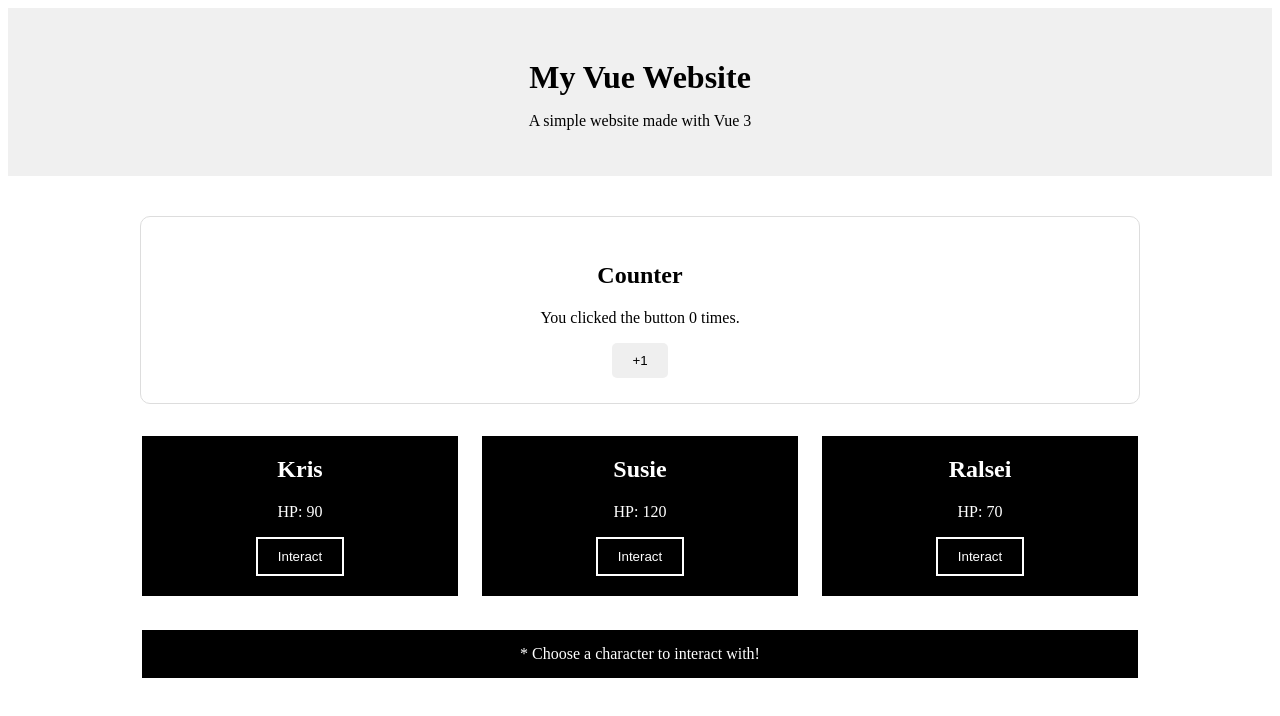
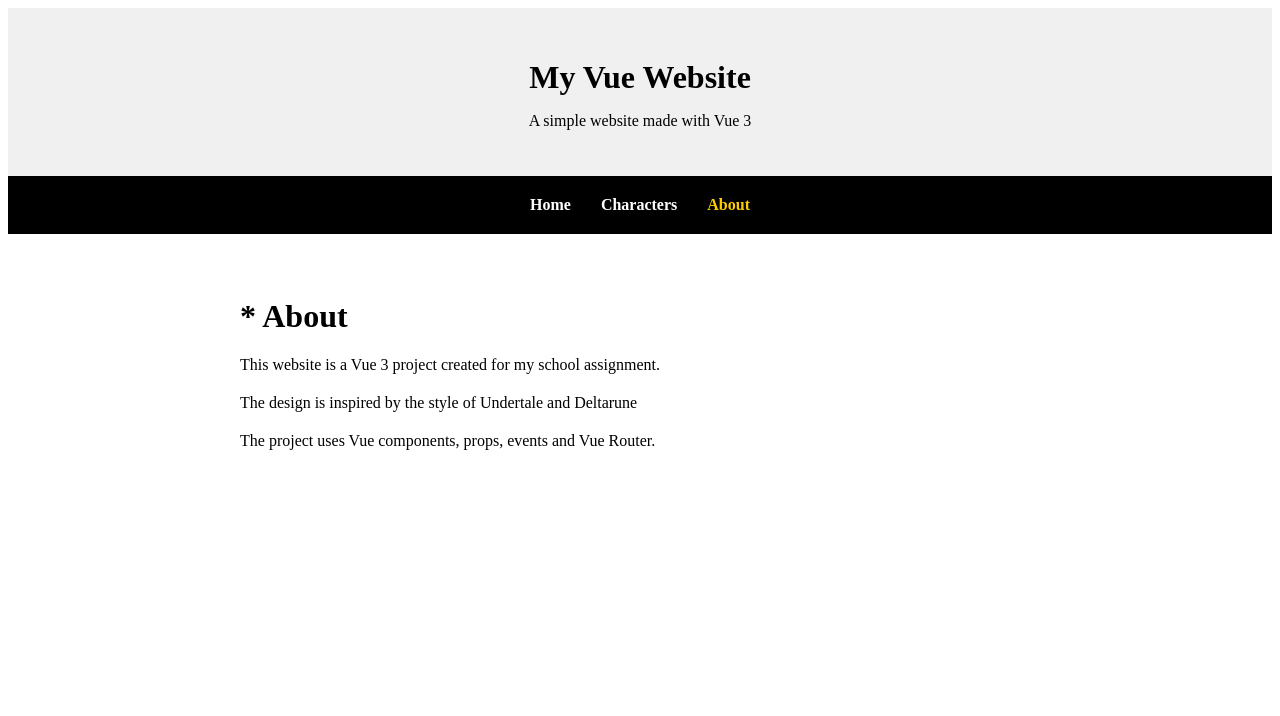
Before and after one commit to IvyOwO06/sppr-fullstack, a Vue app: page /about in a window 1280 px wide. Shown: the top 716 px of the page. Built offline with nearby package versions, Linux system fonts and the light colour scheme.

Commit message:
Add Vue Router and application views

```diff
--- a/package.json
+++ b/package.json
@@ -13,7 +13,8 @@
     "format": "prettier --write --experimental-cli src/"
   },
   "dependencies": {
-    "vue": "^3.5.42"
+    "vue": "^3.5.42",
+    "vue-router": "^5.3.1"
   },
   "devDependencies": {
     "@eslint/js": "^10.0.1",
--- a/src/App.vue
+++ b/src/App.vue
@@ -1,60 +1,40 @@
 <script setup>
 import Header from './components/Header.vue'
-import CounterCard from './components/CounterCard.vue'
-import CharacterCard from './components/CharacterCard.vue'
-import { ref } from 'vue'
-
-const message = ref('Choose a character to interact with!')
-
-function handleInteraction(characterName) {
-  message.value = `You interacted with ${characterName}!`
-}
 </script>
 
 <template>
   <Header />
 
-  <main>
-    <CounterCard />
+  <nav>
+    <RouterLink to="/">Home</RouterLink>
+    <RouterLink to="/characters">Characters</RouterLink>
+    <RouterLink to="/about">About</RouterLink>
+  </nav>
 
-    <div class="characters">
-      <CharacterCard name="Kris" :hp="90" @interact="handleInteraction" />
-
-      <CharacterCard name="Susie" :hp="120" @interact="handleInteraction" />
-
-      <CharacterCard name="Ralsei" :hp="70" @interact="handleInteraction" />
-    </div>
-
-    <p class="message">* {{ message }}</p>
-  </main>
+  <RouterView />
 </template>
 
 <style scoped>
-main {
-  max-width: 1000px;
-  margin: 40px auto;
-  padding: 0 20px;
+nav {
+  display: flex;
+  justify-content: center;
+  gap: 30px;
+  padding: 20px;
+  background-color: black;
+  border-bottom: 2px solid white;
 }
 
-.characters {
-  display: grid;
-  grid-template-columns: repeat(3, 1fr);
-  gap: 20px;
-  margin-top: 30px;
+nav a {
+  color: white;
+  text-decoration: none;
+  font-weight: bold;
 }
 
-.message {
-  margin-top: 30px;
-  padding: 15px;
-  border: 2px solid white;
-  background-color: black;
-  color: white;
-  text-align: center;
+nav a:hover {
+  color: #ffcc00;
 }
 
-@media (max-width: 700px) {
-  .characters {
-    grid-template-columns: 1fr;
-  }
+nav a.router-link-active {
+  color: #ffcc00;
 }
 </style>
--- a/src/components/InfoCard.vue
+++ /dev/null
@@ -1,16 +0,0 @@
-<template>
-  <secttion class="card">
-    <h2>About Vue</h2>
-
-    <p>Vue is a JavaScript framework used to build interactive user interfaces.</p>
-  </secttion>
-</template>
-
-<style scoped>
-.card {
-  padding: 25px;
-  background-color: white;
-  border: 1px solid #ddd;
-  border-radius: 10px;
-}
-</style>
--- a/src/main.js
+++ b/src/main.js
@@ -1,4 +1,5 @@
 import { createApp } from 'vue'
 import App from './App.vue'
+import router from './router/index.js'
 
-createApp(App).mount('#app')
+createApp(App).use(router).mount('#app')
--- /dev/null
+++ b/src/router/index.js
@@ -0,0 +1,29 @@
+import { createRouter, createWebHistory } from 'vue-router'
+
+import HomeView from '@/views/HomeView.vue'
+import CharactersView from '@/views/CharactersView.vue'
+import AboutView from '@/views/AboutView.vue'
+
+const router = createRouter({
+  history: createWebHistory(),
+
+  routes: [
+    {
+      path: '/',
+      name: 'home',
+      component: HomeView,
+    },
+    {
+      path: '/characters',
+      name: 'characters',
+      component: CharactersView,
+    },
+    {
+      path: '/about',
+      name: 'about',
+      component: AboutView,
+    },
+  ],
+})
+
+export default router
--- /dev/null
+++ b/src/views/AboutView.vue
@@ -0,0 +1,23 @@
+<template>
+  <main>
+    <h1>* About</h1>
+
+    <p>This website is a Vue 3 project created for my school assignment.</p>
+
+    <p>The design is inspired by the style of Undertale and Deltarune</p>
+
+    <p>The project uses Vue components, props, events and Vue Router.</p>
+  </main>
+</template>
+
+<style scoped>
+main {
+  max-width: 800px;
+  margin: 0 auto;
+  padding: 40px 20px;
+}
+
+p {
+  margin-bottom: 20px;
+}
+</style>
--- /dev/null
+++ b/src/views/CharactersView.vue
@@ -0,0 +1,54 @@
+<script setup>
+import { ref } from 'vue'
+import CharacterCard from '@/components/CharacterCard.vue'
+
+const message = ref('Choose a character to interact with!')
+
+function handleInteraction(characterName) {
+  message.value = `You interacted with ${characterName}!`
+}
+</script>
+
+<template>
+  <main>
+    <h1>* Characters</h1>
+
+    <div class="characters">
+      <CharacterCard name="Kris" :hp="90" @interact="handleInteraction" />
+
+      <CharacterCard name="Susie" :hp="120" @interact="handleInteraction" />
+
+      <CharacterCard name="Ralsei" :hp="70" @interact="handleInteraction" />
+    </div>
+
+    <p class="message">* {{ message }}</p>
+  </main>
+</template>
+
+<style scoped>
+main {
+  max-width: 1000px;
+  margin: 0 auto;
+  padding: 40px 20px;
+  text-align: center;
+}
+
+.characters {
+  display: grid;
+  grid-template-columns: repeat(3, 1fr);
+  gap: 20px;
+  margin-top: 30px;
+}
+
+.message {
+  margin-top: 30px;
+  padding: 15px;
+  border: 2px solid white;
+}
+
+@media (max-width: 700px) {
+  .characters {
+    grid-template-columns: 1fr;
+  }
+}
+</style>
--- /dev/null
+++ b/src/views/HomeView.vue
@@ -0,0 +1,28 @@
+<script setup>
+import CounterCard from '../components/CounterCard.vue'
+</script>
+
+<template>
+  <main>
+    <h1>* Welcome to the Dark World!</h1>
+
+    <p>This is my Vue application inspired by Undertale and Deltarune.</p>
+
+    <CounterCard />
+  </main>
+</template>
+
+<style scoped>
+main {
+  text-align: center;
+  padding: 40px 20px;
+}
+
+h1 {
+  margin-bottom: 20px;
+}
+
+p {
+  margin-bottom: 30px;
+}
+</style>
```
Also changed, not shown: 1 other file (tests, documents, lock files or other folders).
